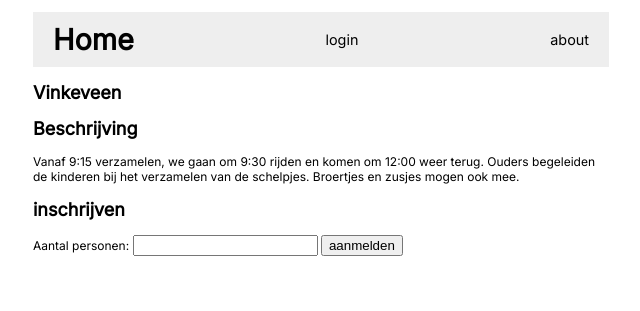
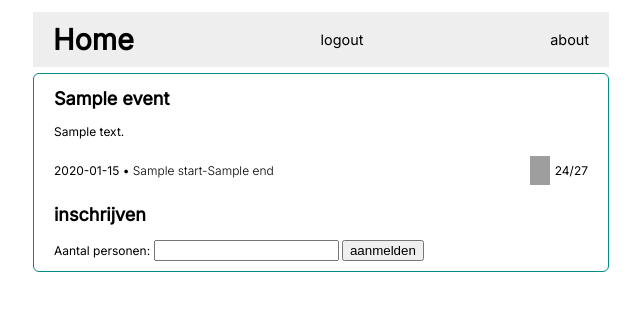
Before and after one commit to mielski/driveme, a Flask app: template templates/register.html in a window 1280 px wide. Shown: the top 311 px of the page, without its empty margins (319-959 px from the left). Run offline with Flask 2, Linux system fonts and the light colour scheme; the template is opened without the code that fills it: most values are stand-ins (such as "Sample title", 1, 10 or a date in 2020); grey boxes are pictures that could not be loaded.

Commit message:
use the single-button style approach and dynamic link to register toe events

```diff
--- a/app.py
+++ b/app.py
@@ -2,7 +2,7 @@ import datetime
 import os
 
 from dotenv import load_dotenv
-from flask import Flask, render_template, request, session, redirect, url_for
+from flask import Flask, render_template, request, session, redirect, url_for, abort
 
 load_dotenv()
 app = Flask(__name__)
@@ -41,23 +41,39 @@ def get_date_elements(date: datetime.date):
 
     return (date.strftime("%Y-%m-%d"), date.strftime("%d %B"))
 
+def get_event_from_id(event_id):
+
+    event_found = [e for e in events if e["event_id"] == event_id]
+    if event_found:
+        return event_found[0]
+    else:
+        return None
+
 
 @app.route('/', methods=["GET", "POST"])
 def home():  # put application's code here
 
-    if not session.get('name'):
+    if not session.get('name') in users:
         return redirect(url_for('login'))
     if request.method == "POST":
         form = request.form
         event_id = form.get("event_id")
-        new_status = form.get("submit")
-        app.selections[event_id] = new_status
-
+        return redirect(url_for('join_event', event_id=event_id))
 
     for event in events:
         event["isodate"], event["shortdate"] = get_date_elements(event["date"])
 
     return render_template("home.html", title="Drive me", events=events, selections=app.selections)
+
+
+@app.route('/join', methods=["GET", "POST"])
+def join_event():
+    event_id = request.args.get('event_id')
+    if event := get_event_from_id(event_id):
+        print(event)
+        return render_template("register.html", event=event, title='join event')
+    else:
+        abort(400, "no event found, missing or wrong event_id provided in request")
 
 
 @app.route('/login', methods=["GET", "POST"])
@@ -75,6 +91,18 @@ def login():
             session['name'] = name
             return redirect(url_for('home'))
     return render_template("login.html", message='')
+
+@app.route('/logout')
+def logout():
+    if session.get('name'):
+        del session['name']
+
+    return "logged out successfully"
+
+@app.route('/about')
+def about():
+    return "work in progress"
+    flask.l
 
 @app.route('/registreren', methods=["GET", "POST"])
 def register():
--- a/static/style.css
+++ b/static/style.css
@@ -1,3 +1,9 @@
+:root {
+    --accent1: darkcyan;
+    --accent1-light: lightcyan;
+    --accent1-border: 1px solid darkcyan;
+}
+
 *,
 *::after,
 *::before {
@@ -38,8 +44,8 @@ header, body {
 
 .nav__item:hover {
     cursor: pointer;
-    color: darkcyan;
-    box-shadow: 0 1px 0 0 darkcyan;
+    color: var(--accent1);
+    box-shadow: 0 1px 0 0 var(--accent1);
 }
 
 /* event styling */
@@ -52,13 +58,29 @@ header, body {
 
 .event {
     background: none;
-    margin: 0;
     width: 100%;
     border-radius: 6px;
-    border: 1px solid darkcyan;
+    margin: 0.5rem 0;
+    border: var(--accent1-border);
     padding: 10px 20px;
 }
 
+.event__button {
+    transition: ease-in-out 0.2s;
+    text-align: left;
+    font: inherit;
+}
+
+.event__button:hover {
+    background: lightblue;
+    transform: translateY(3px);
+    /*cursor: pointer;*/
+}
+
+.event__title {
+    font-size: 1.5rem;
+    margin-top: 0.3rem;
+}
 
 .event__info {
     display: flex;
@@ -87,25 +109,8 @@ header, body {
     border: 2px solid red;
 }
 
-.event__button {
-    border: 1px darkcyan solid;
-    width: auto;
-    border-radius: 6px;
-    padding: 5px 10px;
-    margin-left: 0.5em;
-    background: none;
 
-}
 
-.event__button:not(.event__button--active) {
-    color: darkcyan;
-
-}
-
-.event__button--active, .event__button:hover {
-    background: darkcyan;
-    color: white;
-}
 
 .event__submit:hover {
     background: #006262;
--- a/templates/register.html
+++ b/templates/register.html
@@ -1,12 +1,19 @@
 {% extends 'template.html' %}
 
 {% block content %}
+  <section class="event">
+        <h1 class="event__title">{{ event["title"] }}</h1>
+        <p>{{ event["desc"] }}</p>
+        <div class="event__info">
+          <time class="events__date" datetime="{{ event["isodate"] }}">{{ event["shortdate"] }} •
+            <span class="event__time">{{ event["start"] }}-{{ event["end"] }}</span></time>
+          <div class="cars">
+            <img class="cars__pic" src="{{ url_for('static', filename='car-svgrepo-com.svg') }}" alt="car image">
+            <p class="cars__coverage">24/27</p>
+          </div>
+        </div>
   <section>
-    <h1 class="events__name">Vinkeveen</h1>
-    <h2 class="events__desc">Beschrijving</h2>
-    <p>Vanaf 9:15 verzamelen, we gaan om 9:30 rijden en komen om 12:00 weer terug. Ouders begeleiden de kinderen
-    bij het verzamelen van de schelpjes. Broertjes en zusjes mogen ook mee.</p>
-    <h2>inschrijven</h2>
+  <h2>inschrijven</h2>
   <form action={{ url_for('home') }}>
     <input type="hidden" name="name" value="23f2a">
     <label>Aantal personen: <input type="number"></label>
--- a/templates/template.html
+++ b/templates/template.html
@@ -12,11 +12,11 @@
       <h1 class="nav__home">
           <a class="nav__item" href="{{ url_for('home') }}">Home</a>
       </h1>
-      <a class="nav__item" href="{{ url_for('home') }}">login</a>
-      <a class="nav__item" href="{{ url_for('home') }}">about</a>
+      <a class="nav__item" href="{{ url_for('logout') }}">logout</a>
+      <a class="nav__item" href="{{ url_for('about') }}">about</a>
   </header>
   {% block content %}
-      <main>placeholder</main>
+      <main>placeholder</main>ab
   {% endblock %}
 </body>
 </html>
```
Also changed, not shown: templates/home.html (+5 -11 lines), 1 other file.
